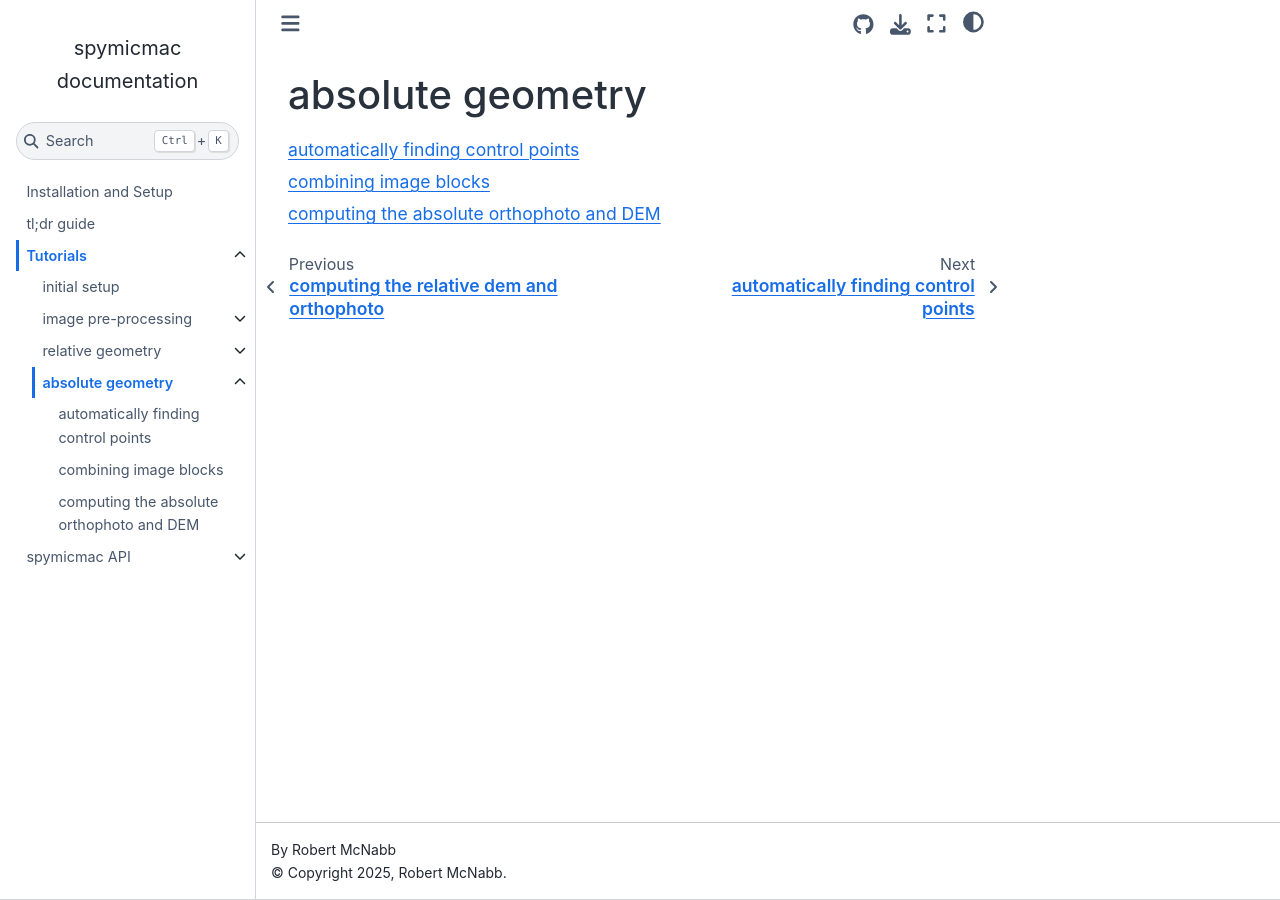
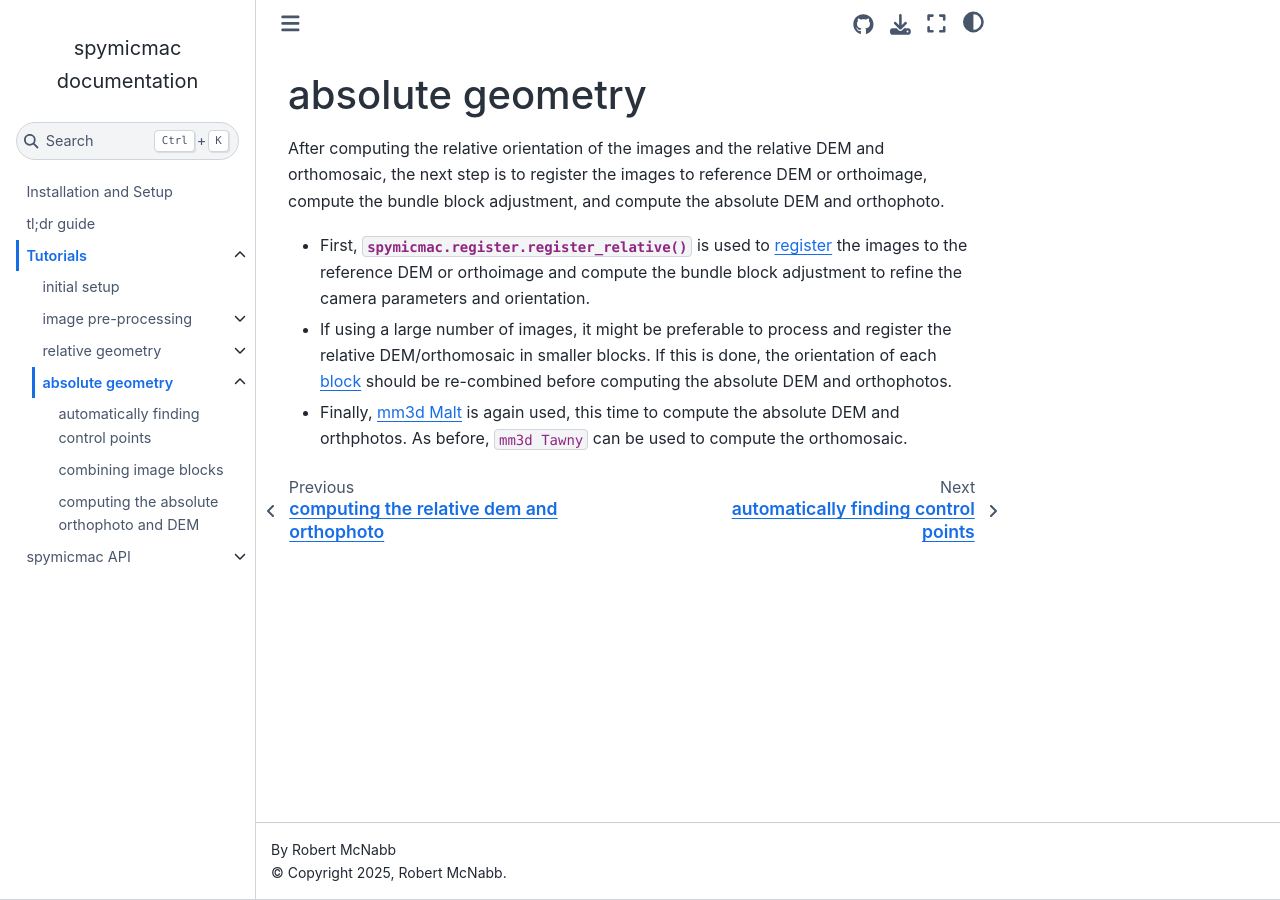
Before and after one commit to iamdonovan/spymicmac, a Sphinx documentation site: the page built from doc/tutorials/absolute/index.rst, in a window 1280 px wide. Built offline with Sphinx 7.4.7 and the Sphinx Book theme 1.1.4, drawn with Linux system fonts in a browser that asks for light colours; the version number could not be read and is left out.

Commit message:
update intro to absolute processing

```diff
--- a/doc/tutorials/absolute/index.rst
+++ b/doc/tutorials/absolute/index.rst
@@ -1,10 +1,22 @@
 absolute geometry
 =================
 
+After computing the relative orientation of the images and the relative DEM and orthomosaic, the next step is to
+register the images to reference DEM or orthoimage, compute the bundle block adjustment, and compute the absolute
+DEM and orthophoto.
+
+- First, :py:meth:`spymicmac.register.register_relative` is used to :doc:`register <register>` the images to the
+  reference DEM or orthoimage and compute the bundle block adjustment to refine the camera parameters and orientation.
+- If using a large number of images, it might be preferable to process and register the relative DEM/orthomosaic in
+  smaller blocks. If this is done, the orientation of each :doc:`block <blocks>` should be re-combined before computing
+  the absolute DEM and orthophotos.
+- Finally, :doc:`mm3d Malt <malt>` is again used, this time to compute the absolute DEM and orthphotos. As before,
+  ``mm3d Tawny`` can be used to compute the orthomosaic.
 
 .. toctree::
    :glob:
    :maxdepth: 1
+   :hidden:
 
    register
    blocks
```
